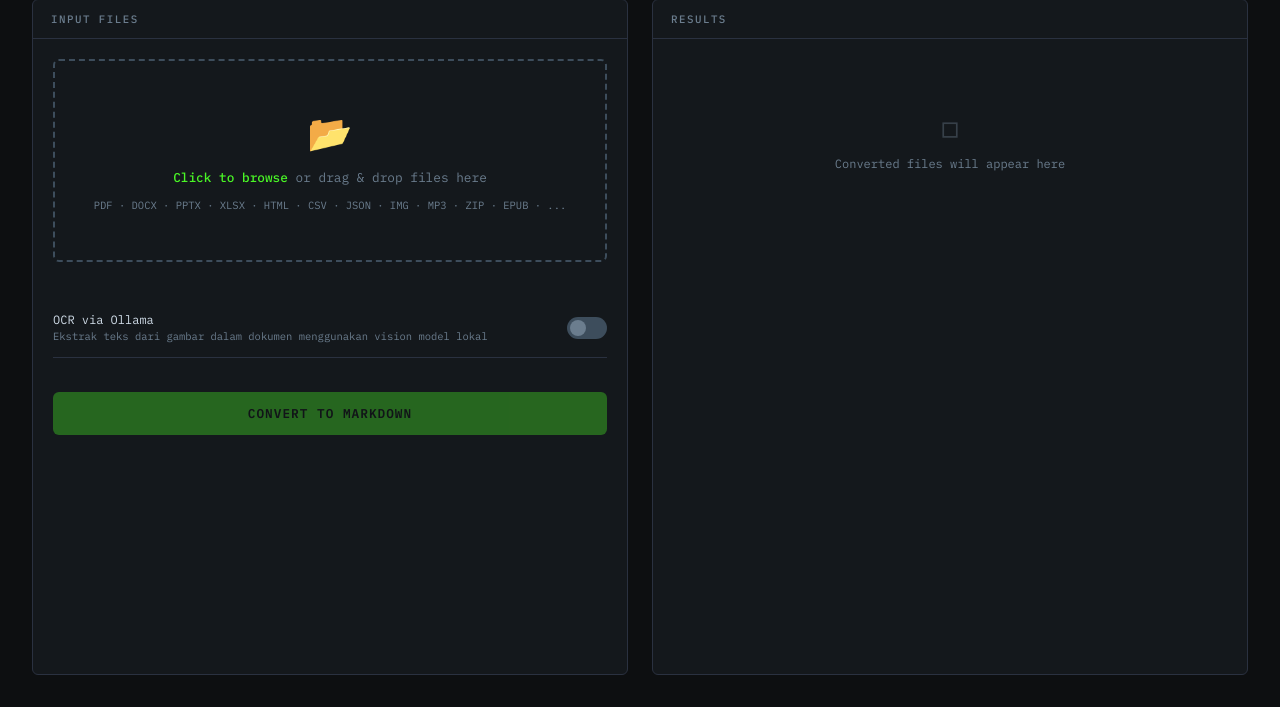
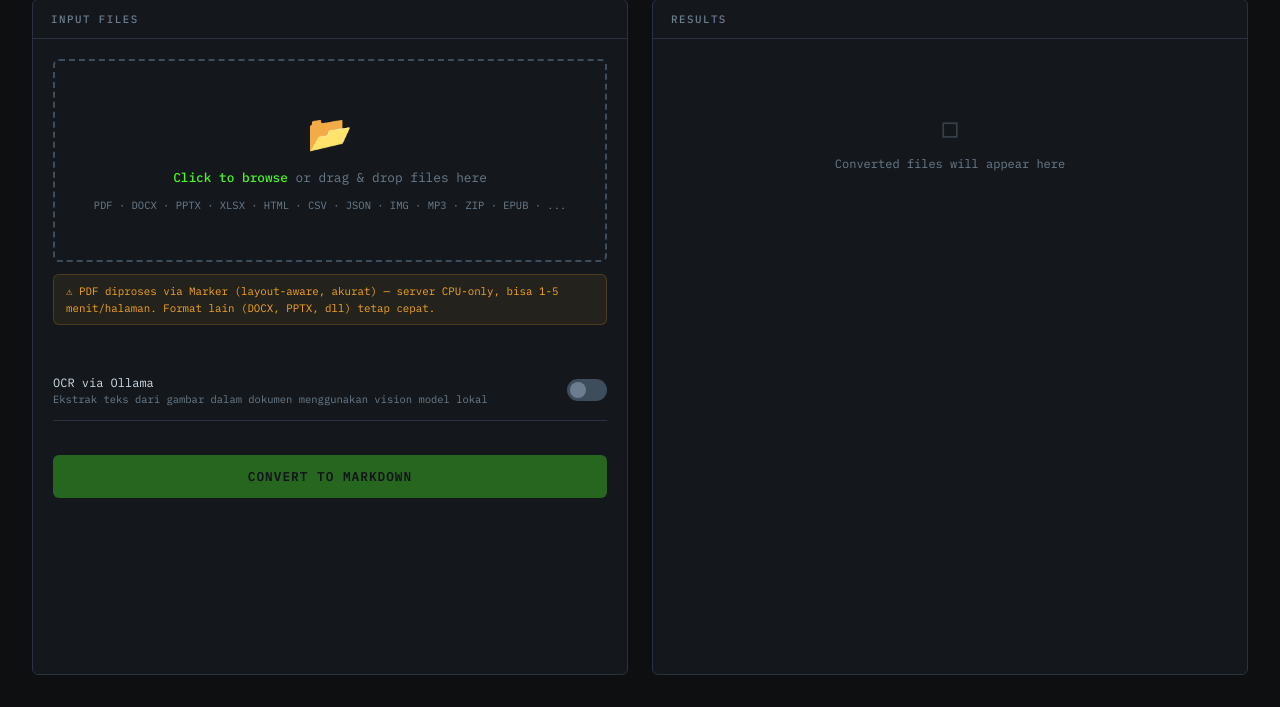
Before and after one commit to aderama2711/mdweb, a Flask app: page / in a window 1280 px wide. Shown: the part 93-800 px from the top of the page. Run offline with Flask 3, Linux system fonts and the light colour scheme; some libraries are stand-ins or nearby versions.

Commit message:
Update index.html

```diff
--- a/templates/index.html
+++ b/templates/index.html
@@ -150,6 +150,10 @@
         <span class="drop-icon">📂</span>
         <div class="drop-text"><strong>Click to browse</strong> or drag &amp; drop files here</div>
         <div class="drop-formats">PDF · DOCX · PPTX · XLSX · HTML · CSV · JSON · IMG · MP3 · ZIP · EPUB · ...</div>
+      </div>
+
+      <div class="ocr-notice" style="margin-top:12px;">
+        ⚠ PDF diproses via Marker (layout-aware, akurat) — server CPU-only, bisa 1-5 menit/halaman. Format lain (DOCX, PPTX, dll) tetap cepat.
       </div>
 
       <div id="file-list"></div>
```
